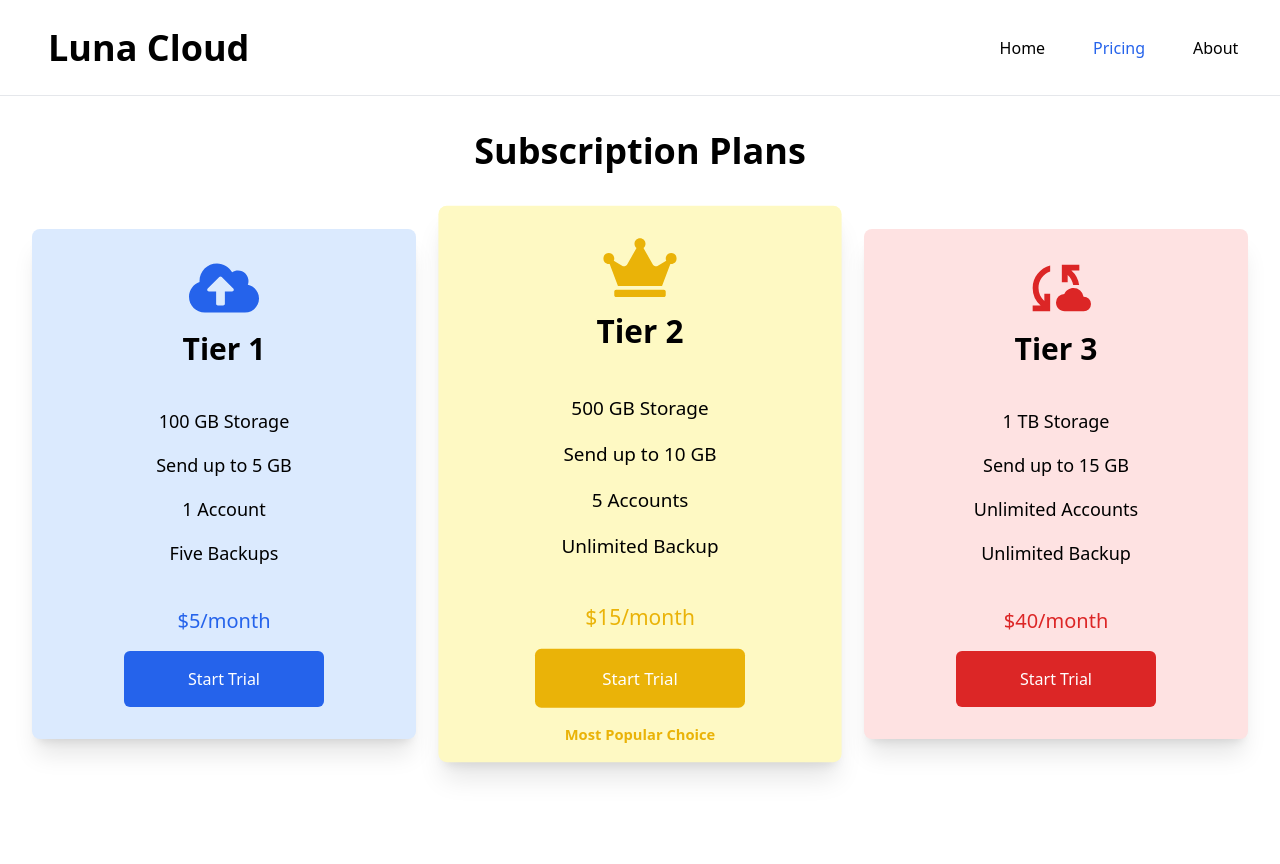
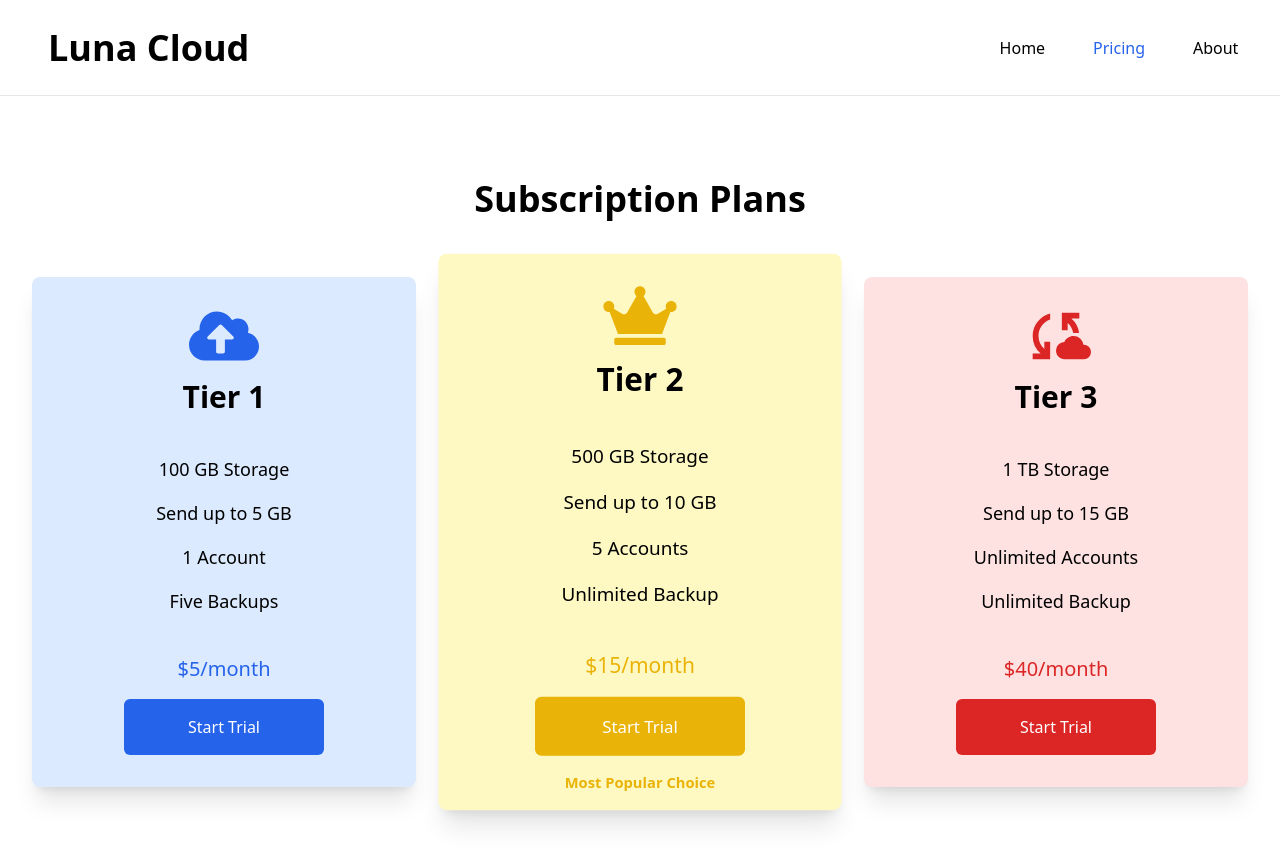
Before and after one commit to AnthonySaliba787/luna-cloud, a React (Vite) app: page /#/pricing in a window 1280 px wide. Shown: the top 864 px of the page. Built offline with nearby package versions, Linux system fonts and the light colour scheme.

Commit message:
Final pricing page fixes

```diff
--- a/src/components/Pricing.jsx
+++ b/src/components/Pricing.jsx
@@ -6,7 +6,7 @@ function Pricing() {
     <>
       <div>
         {/* Subscription Plans Section */}
-        <div className="max-w-[2000px] relative h-screen flex flex-col md:justify-center md:bottom-12 items-center px-4 overflow-y-auto">
+        <div className="max-w-[2000px] min-h-screen justify-center flex flex-col items-center px-4 overflow-y-auto">
           <h1 className="text-3xl md:text-4xl font-bold text-center py-4">
             Subscription Plans
           </h1>
```
